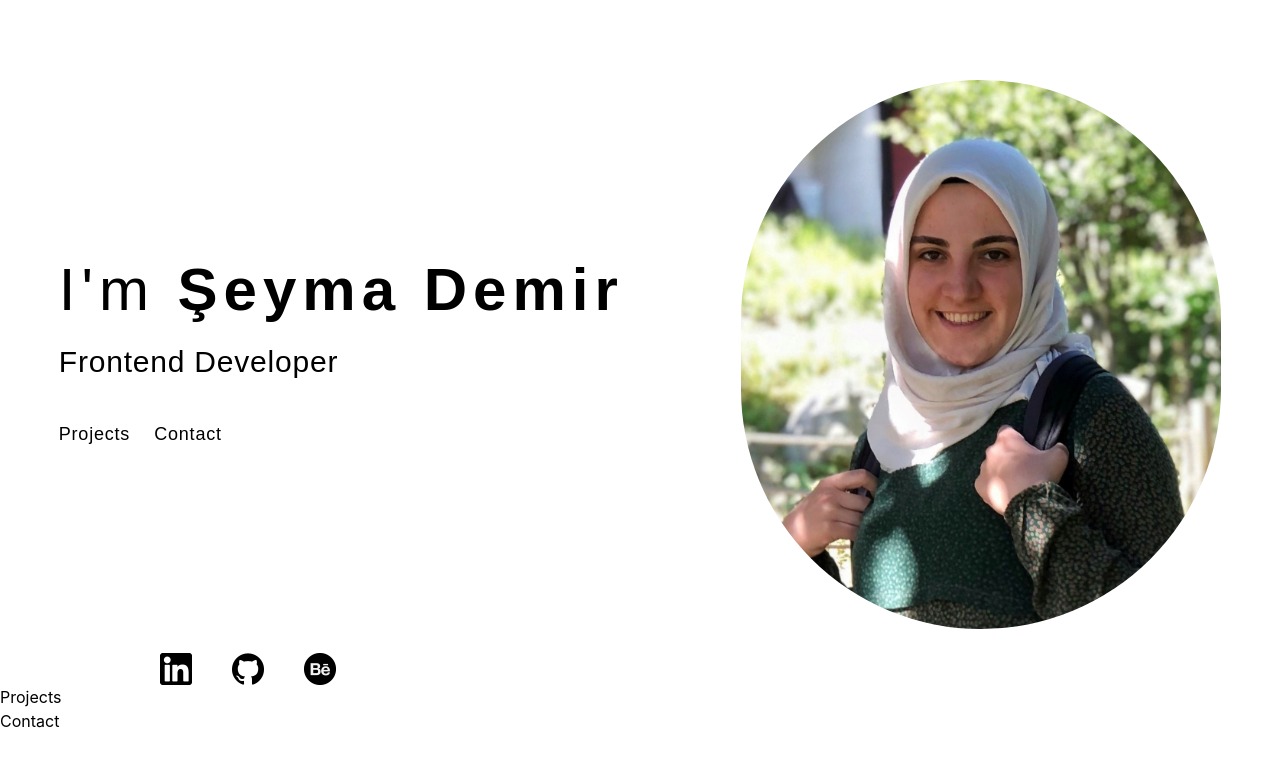
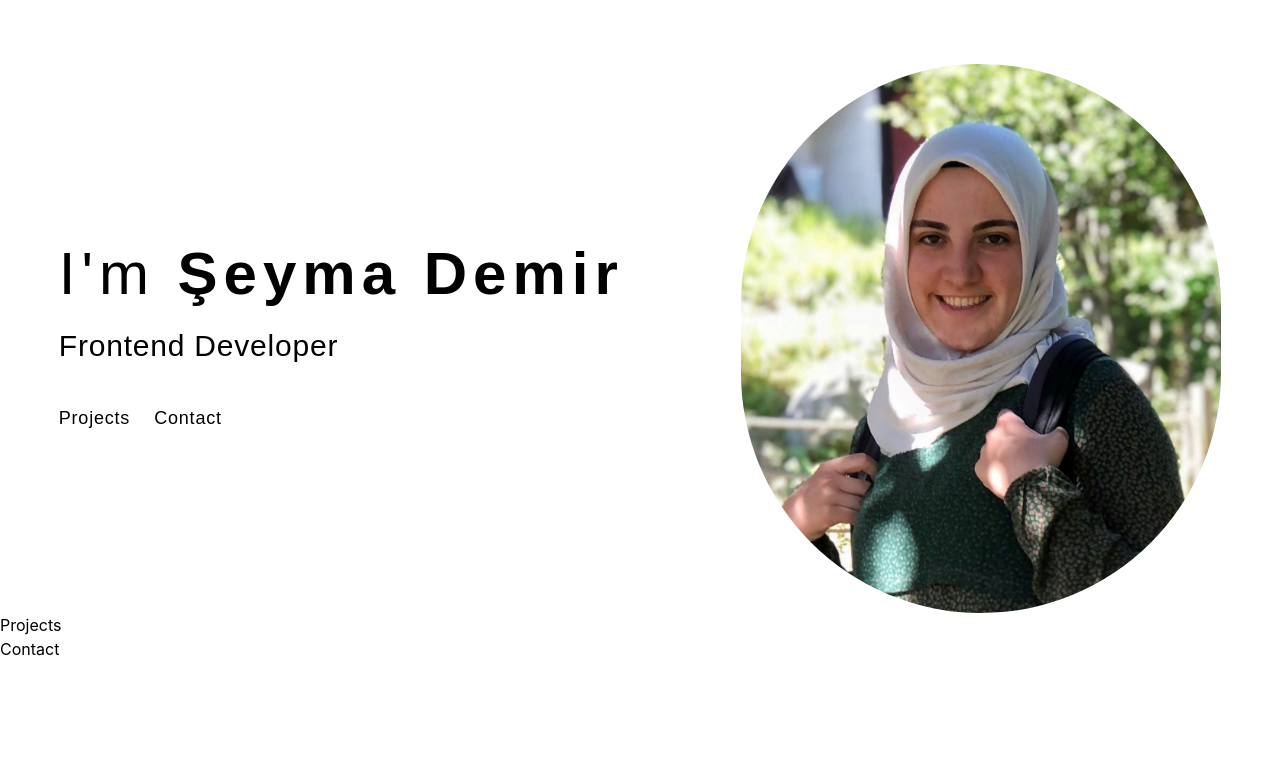
Before and after one commit to symys/seymademir, a React (Create React App) app: page / in a window 1280 px wide. Shown: the top 766 px of the page. Built offline with nearby package versions, Linux system fonts and the light colour scheme.

Commit message:
fixed portfolio

```diff
--- a/public/index.html
+++ b/public/index.html
@@ -24,7 +24,7 @@
       work correctly both with client-side routing and a non-root public URL.
       Learn how to configure a non-root public URL by running `npm run build`.
     -->
-    <title>React App</title>
+    <title>Hi! I'm Seyma</title>
   </head>
   <body>
     <noscript>You need to enable JavaScript to run this app.</noscript>
--- a/src/App.js
+++ b/src/App.js
@@ -1,6 +1,6 @@
 import HomePage from './Components/HomePage';
 // import Navbar from './Components/Navbar';
-import Footer from './Components/Footer';
+// import Footer from './Components/Footer';
 import Projects from './Components/Projects';
 import Contact from './Components/Contact';
 
@@ -9,7 +9,7 @@ function App() {
     <div className='flex flex-col w-screen h-screen'>
       {/* <Navbar /> */}
       <HomePage />
-      <Footer />
+      {/* <Footer /> */}
       <Projects />
       <Contact />
     </div>
--- a/src/Components/HomePage.js
+++ b/src/Components/HomePage.js
@@ -4,7 +4,7 @@ import seymaImg from "../Seyma Demir_Turkey_2022.jpg";
 function HomePage() {
   return (
     <>
-      <div className="flex flex-row font-rubik justify-around mt-20">
+      <div className="flex flex-row font-rubik justify-around mt-16">
         <div className="self-center tracking-wider">
           <div className="text-6xl tracking-widest">
             I'm <strong>Şeyma Demir</strong>
```
Also changed, not shown: 1 other file (tests, documents, lock files or other folders).
